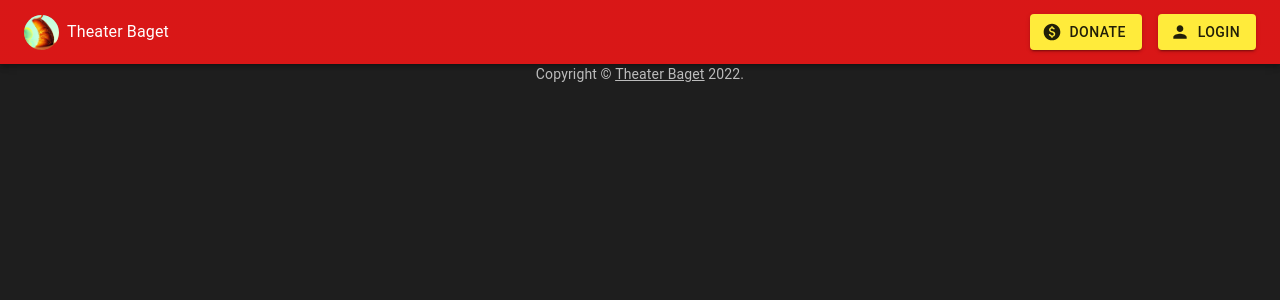
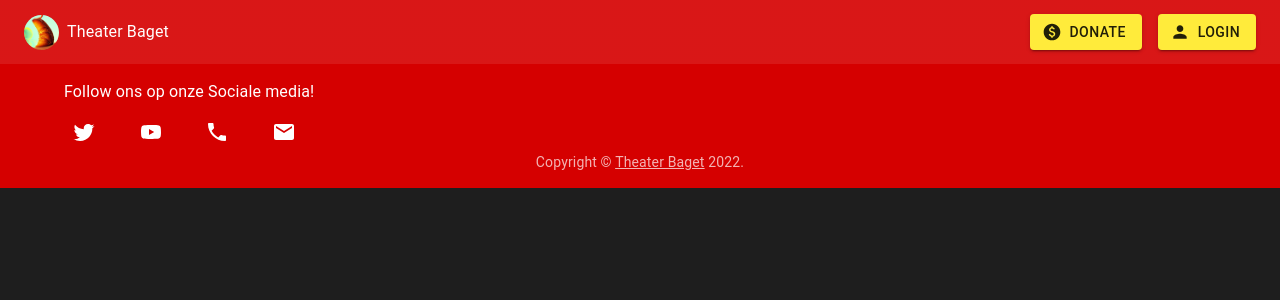
Before and after one commit to ManoloTonto1/Theater-Baget, a React (Vite) app in the folder client/: page /#/login in a window 1280 px wide. Shown: the top 300 px of the page. Built offline with nearby package versions, Linux system fonts and the light colour scheme; no server answers.

Commit message:
@GeneDrive SUCK MY DICK its works :P

```diff
--- a/client/src/App.tsx
+++ b/client/src/App.tsx
@@ -1,8 +1,5 @@
 import {
-	ThemeProvider
-} from '@emotion/react';
-import {
-	Paper
+	Paper, ThemeProvider
 } from '@mui/material';
 import React from 'react';
 
--- a/client/src/components/global/Footer.tsx
+++ b/client/src/components/global/Footer.tsx
@@ -1,25 +1,82 @@
 import React from 'react';
 import {
+	Grid,
 	Link, Typography, TypographyProps
+	, ThemeProvider,
+	IconButton,
+	Box,
+	Container
 } from '@mui/material';
-
+import UserContext from '../../context/UserContext';
+import TwitterIcon from '@mui/icons-material/Twitter';
+import LocalPhoneIcon from '@mui/icons-material/LocalPhone';
+import EmailIcon from '@mui/icons-material/Email';
+import YouTubeIcon from '@mui/icons-material/YouTube';
 /**
  * The copyright footer.
  *
  * @export
- * @param {*} props
- * @returns {*}
+ * @param {TypographyProps} props
+ * @returns {JSX.Element}
  */
 export default function Footer(props: TypographyProps) {
+	const { theme } = React.useContext(UserContext);
 	return (
-		<Typography variant="body2" color="text.secondary"
+		<ThemeProvider theme={theme.theme}>
+			<Box sx={{
+				py:2,
+				bgcolor: 'primary.main',
+				height: '100%',
+			}}>
+				<Container>
+					<Grid
+						container
+						spacing={1}
+						sx={{
+							width: 400
+						}}>
+
+						<Grid item xs={12}>
+							<Typography>
+                                Follow ons op onze Sociale media!
+							</Typography>
+
+						</Grid>
+						<Grid item xs={2}>
+							<IconButton href="https://twitter.com/elonmusk?">
+								<TwitterIcon />
+							</IconButton>
+						</Grid>
+						<Grid item xs={2}>
+							<IconButton href='https://youtu.be/9zLWwGQf7v8'>
+								<YouTubeIcon />
+							</IconButton>
+						</Grid>
+						<Grid item xs={2}>
+							<IconButton href='tel:+31-0669696969'>
+								<LocalPhoneIcon />
+							</IconButton>
+						</Grid>
+						<Grid item xs={2}>
+							<IconButton href='mailto:bitch@gmail.com'>
+								<EmailIcon />
+							</IconButton>
+						</Grid>
+					</Grid>
+					<Typography
+						variant="body2"
+						color="text.secondary"
 						align="center" {...props}>
 						{'Copyright © '}
 						<Link color="inherit" href="https://matias.ma/nsfw/">
                             Theater Baget
-			</Link>{' '}
+						</Link>
+						{' '}
 						{new Date().getFullYear()}
 						{'.'}
 					</Typography>
+				</Container>
+			</Box>
+		</ThemeProvider>
 	);
 }
```
Also changed, not shown: client/src/components/global/Topbar.tsx (line endings or trailing spaces). Lines whose indentation alone changed are shown as unchanged.
